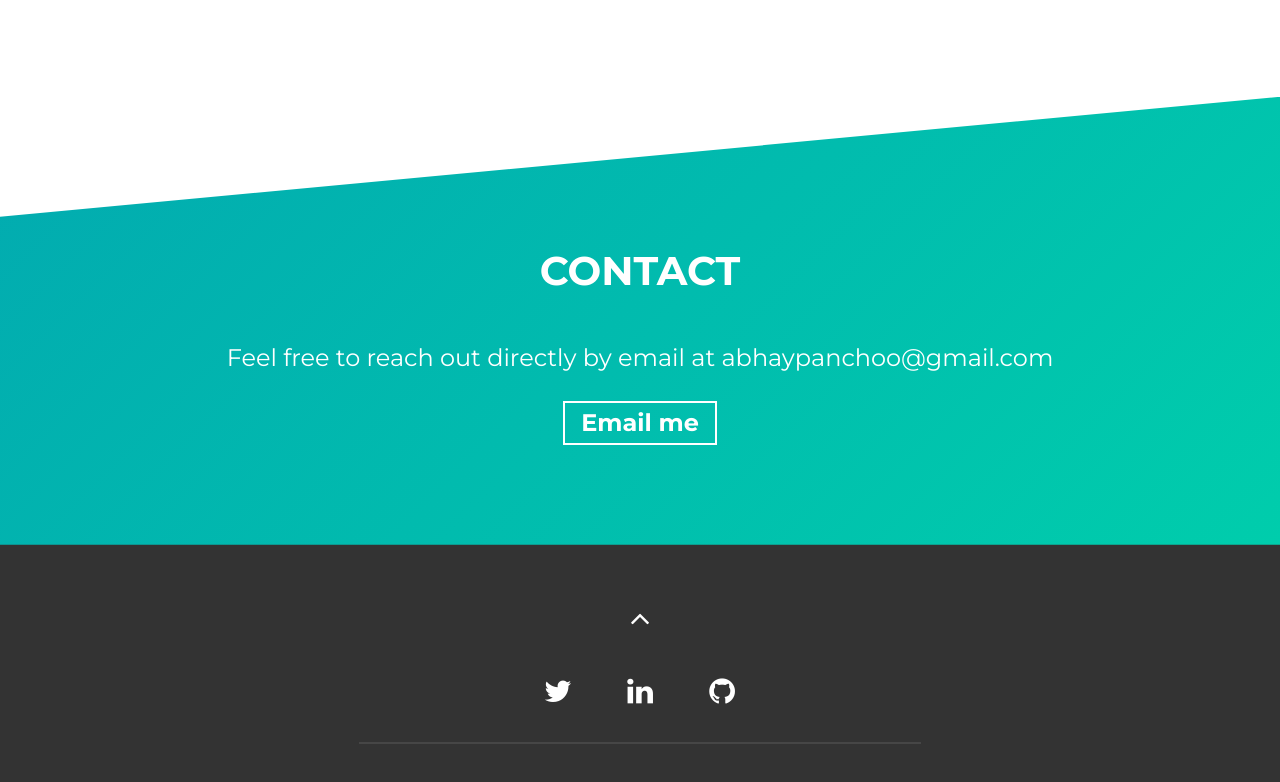
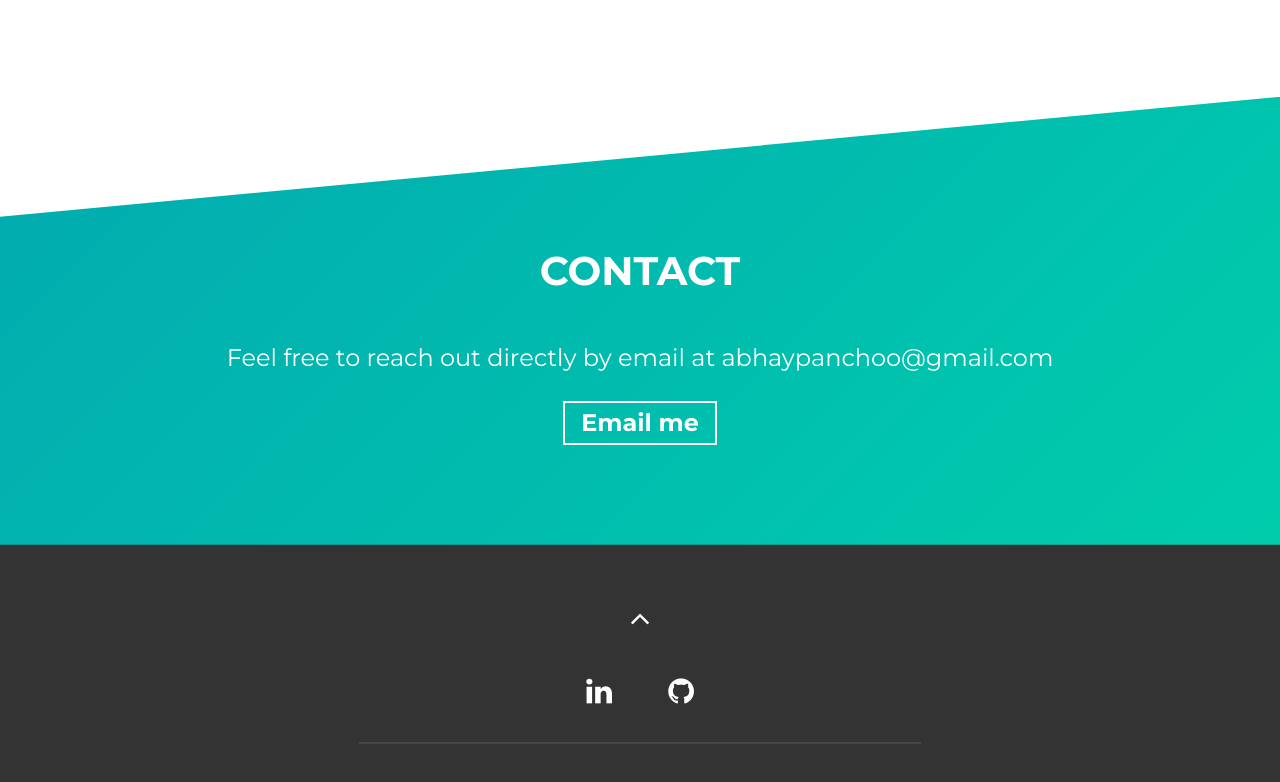
Before and after one commit to Abhay520/Abhay520.github.io, a website built with Parcel: page src/index.html in a window 1280 px wide. Shown: the part 2142-2924 px from the top of the page. Built offline with nearby package versions, Linux system fonts and the light colour scheme.

Commit message:
Update index.html

```diff
--- a/src/index.html
+++ b/src/index.html
@@ -217,13 +217,10 @@
           <i class="fa fa-angle-up fa-2x" aria-hidden="true"></i>
         </a>
         <div class="social-links">
-          <a rel="noreferrer" href="#!" target="_blank">
-            <i class="fa fa-twitter fa-inverse"></i>
-          </a>
-          <a rel="noreferrer" href="#!" target="_blank">
+          <a rel="noreferrer" href="#!" target="https://www.linkedin.com/in/abhay-panchoo-3761921b3/">
             <i class="fa fa-linkedin fa-inverse"></i>
           </a>
-          <a rel="noreferrer" href="#!" target="_blank">
+          <a rel="noreferrer" href="#!" target="https://github.com/Abhay520">
             <i class="fa fa-github fa-inverse"></i>
           </a>
         </div>
```
